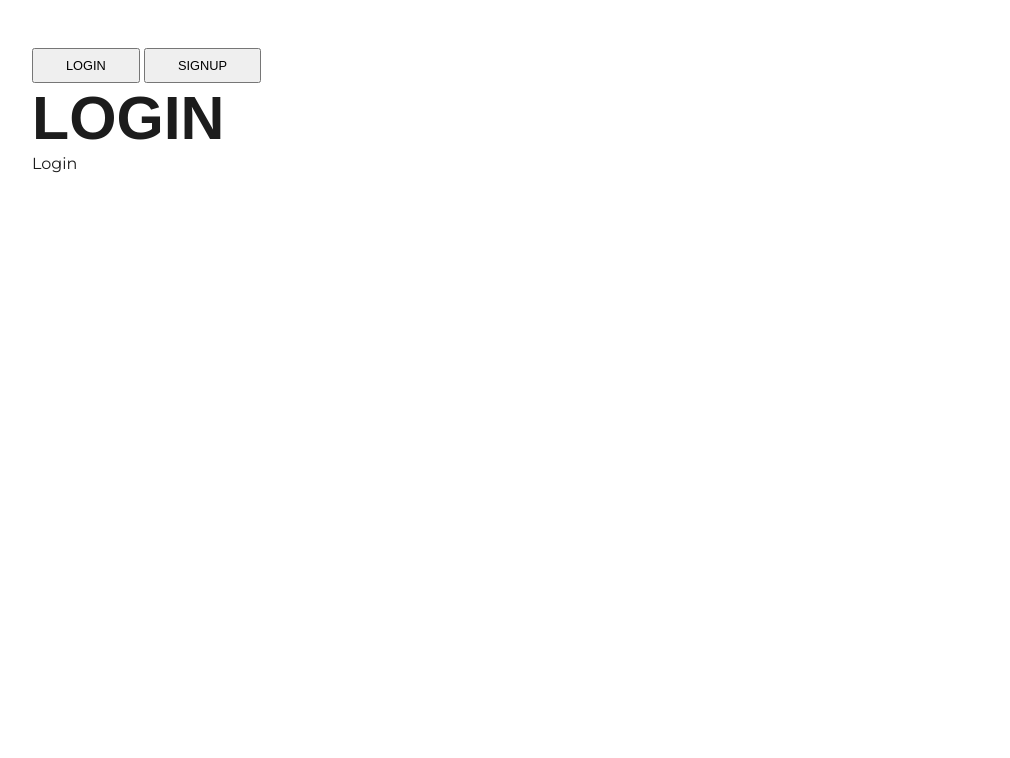
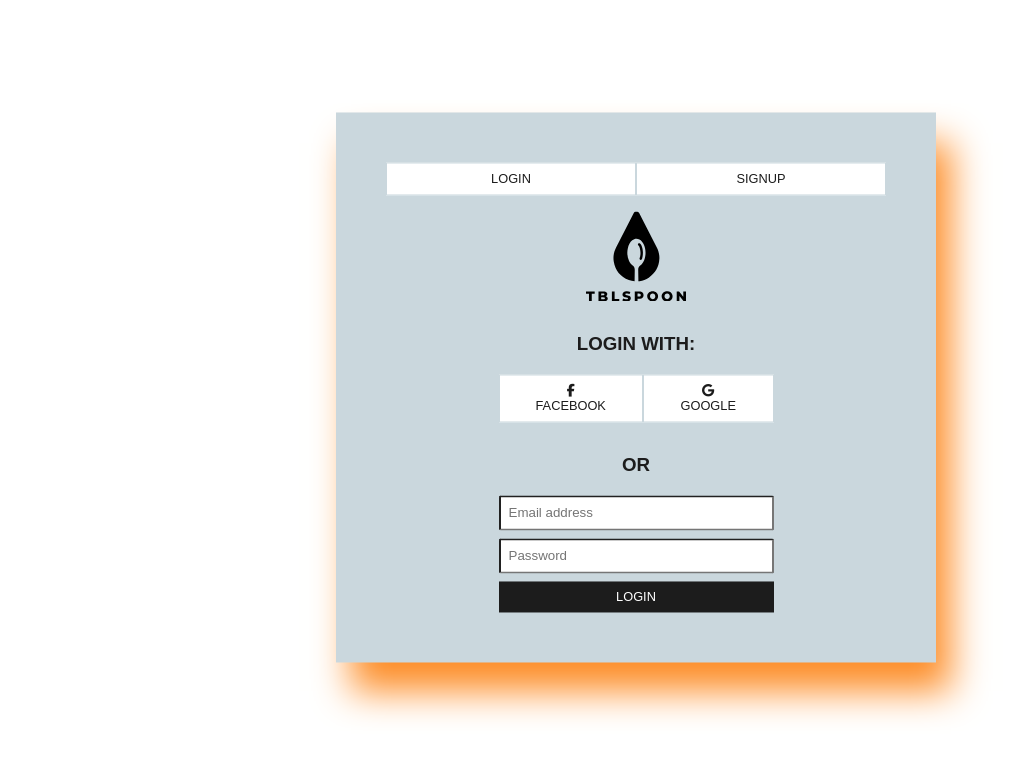
Before and after one commit to alanismirko/tblspoon, a plain HTML site: page login.html in a window 1280 px wide. Shown: the whole page, without its empty margins (16-1026 px from the left). Drawn offline with Linux system fonts and the light colour scheme; a web font is replaced by a local one.

Commit message:
changes to login

```diff
--- a/login.html
+++ b/login.html
@@ -8,23 +8,83 @@
 
     <link rel="stylesheet" href="./css/login.css">
     <script src="scripts/script.js" defer></script>
+    <script src="https://kit.fontawesome.com/7775ec9239.js" crossorigin="anonymous"></script>
 </head>
 <body>
 
     <main>
         <div class="tab">
-            <button class="tablinks" onclick="openTab(event, 'login')">Login</button>
-            <button class="tablinks" onclick="openTab(event, 'signup')">Signup</button>
+            <button class="tablinks button-secondary" onclick="openTab(event, 'login')">Login</button>
+            <button class="tablinks button-secondary" onclick="openTab(event, 'signup')">Signup</button>
           </div>
 
           <div id="login" class="tabcontent">
-            <h2>Login</h2>
-            <p>Login</p>
+
+            <img src="images/logo/logo-login.svg">
+
+            <h3>Login with:</h3>
+
+            <div class="login-social">
+                <a href="https://www.facebook.com/login" target="_blank">
+                <button class="button-secondary">
+                        <i class="fa fa-facebook fa-fw"></i> FACEBOOK
+                </button>
+                 </a>
+
+                 <a href="https://accounts.google.com/AccountChooser/signinchooser?flowName=GlifWebSignIn&flowEntry=AccountChooser" target="_blank">
+                <button class="button-secondary">
+                        <i class="fa fa-google fa-fw"></i> GOOGLE
+                </button>
+                </a>
+
+            </div>
+
+            <h3>or</h3>
+
+            <div class="input-login">
+                <input name="loginEmail" type="email" placeholder="Email address" required>
+                <input name="loginPassword" type="password" placeholder="Password" required>
+                <a href="index.html">
+                <button class="button-primary">
+                    Login
+                </button>
+                 </a>
+            </div>
+
           </div>
 
           <div id="signup" class="tabcontent">
-            <h2>Signup</h2>
-            <p>Signup</p>
+            <img src="images/logo/logo-login.svg">
+
+            <h3>Signup with:</h3>
+
+            <div class="login-social">
+
+                <a href="https://www.facebook.com/login" target="_blank">
+                <button class="button-secondary">
+                        <i class="fa fa-facebook fa-fw"></i> FACEBOOK
+                </button>
+                </a>
+
+                <a href="https://accounts.google.com/AccountChooser/signinchooser?flowName=GlifWebSignIn&flowEntry=AccountChooser" target="_blank">
+                <button class="button-secondary" >
+                        <i class="fa fa-google fa-fw"></i> GOOGLE
+                </button>
+                </a>
+
+
+            </div>
+
+            <h3>or</h3>
+
+            <div class="input-login">
+                <input name="userName" type="text" placeholder="Name">
+                <input name="loginEmail" type="email" placeholder="Email address" required>
+                <input name="loginPassword" type="password" placeholder="Password" required>
+                <button class="button-primary">
+                    Signup
+                </button>
+            </div>
           </div>
     </main>
 
--- a/scss/login.scss
+++ b/scss/login.scss
@@ -1,5 +1,76 @@
 @import "styles";
+
+body{
+    background-color: $color-secondary;
+}
+
+main{
+    transform: translate(0%, 30%);
+}
 
 #signup{
     display: none;
 }
+
+.tab{
+    display: flex;
+    button{
+        width: $width-half;
+    }
+}
+
+.tabcontent{
+    h3{
+        text-align: center;
+        margin-top: 2rem;
+    }
+}
+
+img {
+    width:$width-xs;
+    margin: 1rem auto auto ;
+    display: block;
+}
+
+.login-social{
+    display: flex;
+    justify-content: center;
+    button{
+        width: $width-full;
+    }
+}
+
+.input-login{
+    display: flex;
+    flex-direction: column;
+    input{
+        padding: 0.5rem;
+        margin-bottom: 0.5rem;
+        border-radius: $round-xs;
+    }
+    button{
+        width: $width-full;
+    }
+}
+
+@media(min-width:768px) {
+    body{
+        background-color: white;
+    }
+    main{
+        background-color: $color-secondary;
+        width: 600px;
+        padding: 50px;
+        position: absolute;
+        top: 50%;
+        left: 50%;
+        transform: translate(-56%, -61%);
+        box-shadow: 15px 30px 35px $color-primary;
+        -webkit-perspective: 300px;
+        perspective: 300px;
+    }
+    .input-login, .login-social{
+        width: calc($width-full - $width-sm);
+        margin: 1rem auto auto ;
+    }
+}
```
Also changed, not shown: css/login.css, images/logo/logo-login.svg (added), scss/login.css (deleted), 1 other file.
